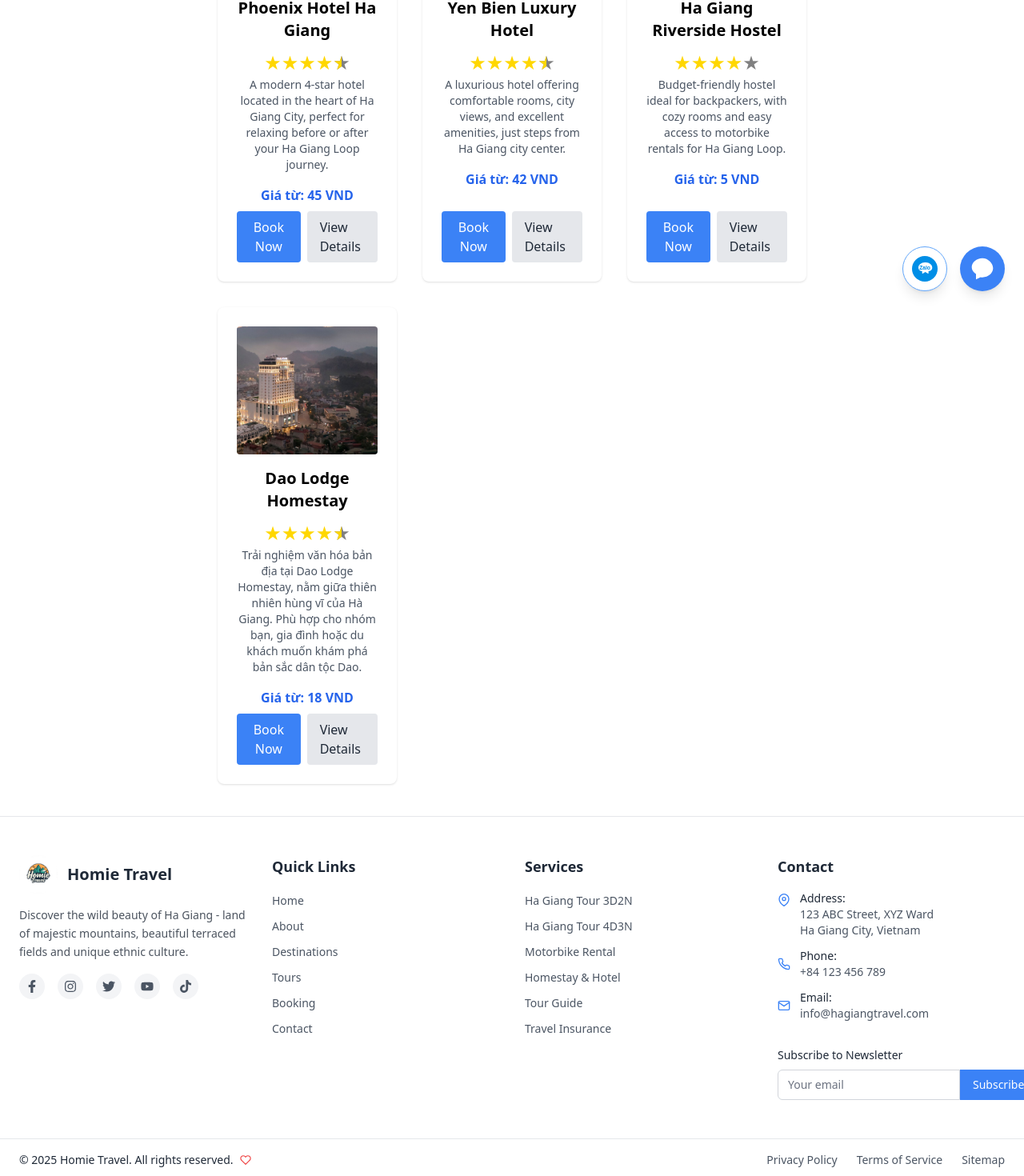
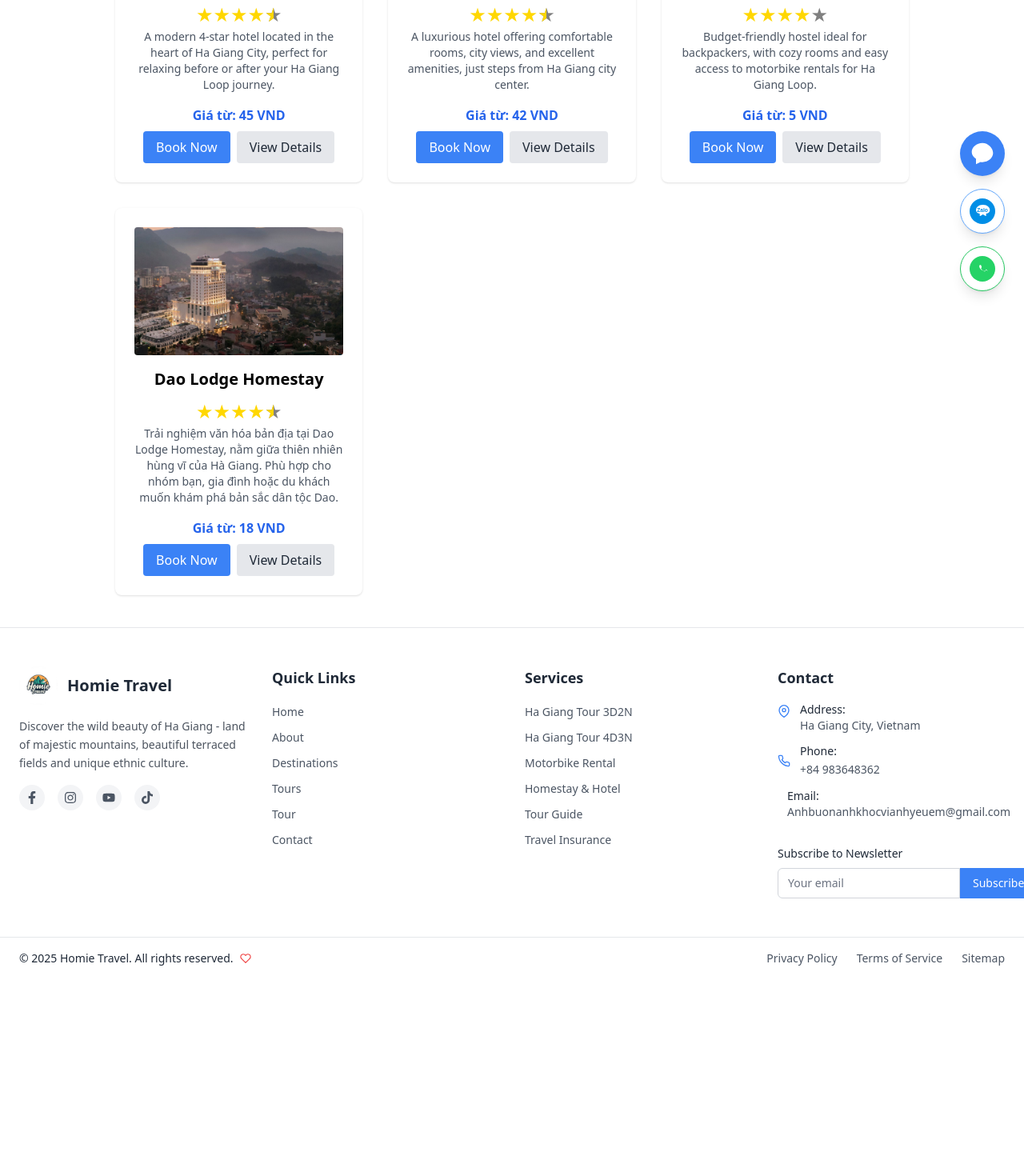
Before and after one commit to BBoyFinger/HaGiang-Client, a React (Vite) app: page /stay in a window 1280 px wide. Shown: the part 412-1882 px from the top of the page at 80% size. After the commit the page ends 1636 px from the top, so only its background shows below. Built offline with nearby package versions, Linux system fonts and the light colour scheme.

Commit message:
Update UI

```diff
--- a/src/components/ChatbotWidget.tsx
+++ b/src/components/ChatbotWidget.tsx
@@ -30,9 +30,10 @@ export default function ChatbotWidget() {
       {/* Nút mở chatbot */}
       {!open && (
         <>
+          <div className="fixed bottom-6 right-6 z-50 flex flex-col items-end gap-4">
             <button
               onClick={() => setOpen(true)}
-            className="fixed bottom-6 right-6 z-50 bg-blue-500 hover:bg-blue-600 text-white rounded-full w-14 h-14 flex items-center justify-center shadow-lg focus:outline-none"
+              className="bg-blue-500 hover:bg-blue-600 text-white rounded-full w-14 h-14 flex items-center justify-center shadow-lg focus:outline-none"
               aria-label="Mở chatbot"
             >
               <svg width="32" height="32" fill="none" viewBox="0 0 24 24"><path fill="currentColor" d="M12 2C6.48 2 2 5.92 2 10.5c0 2.54 1.54 4.81 4 6.32V22l4.29-2.15c.56.08 1.13.13 1.71.13 5.52 0 10-3.92 10-8.5S17.52 2 12 2Z"/></svg>
@@ -42,7 +43,7 @@ export default function ChatbotWidget() {
               href="https://zalo.me/0983648362"
               target="_blank"
               rel="noopener noreferrer"
-            className="fixed bottom-6 right-24 z-50 bg-white border border-blue-400 hover:bg-blue-50 rounded-full w-14 h-14 flex items-center justify-center shadow-lg transition-all"
+              className="bg-white border border-blue-400 hover:bg-blue-50 rounded-full w-14 h-14 flex items-center justify-center shadow-lg transition-all"
               aria-label="Chat Zalo"
             >
               {/* SVG logo Zalo */}
@@ -52,6 +53,21 @@ export default function ChatbotWidget() {
                 <text x="24" y="26" textAnchor="middle" fontSize="10" fontWeight="bold" fill="#008EE6" fontFamily="Arial, Helvetica, sans-serif">Zalo</text>
               </svg>
             </a>
+            {/* Bong bóng WhatsApp */}
+            <a
+              href="https://wa.me/84983648362"
+              target="_blank"
+              rel="noopener noreferrer"
+              className="bg-white border border-green-500 hover:bg-green-50 rounded-full w-14 h-14 flex items-center justify-center shadow-lg transition-all"
+              aria-label="Chat WhatsApp"
+            >
+              {/* SVG logo WhatsApp */}
+              <svg width="32" height="32" viewBox="0 0 48 48" fill="none" xmlns="http://www.w3.org/2000/svg">
+                <rect width="48" height="48" rx="24" fill="#25D366"/>
+                <path d="M34.6 28.2c-.5-.2-2.9-1.4-3.3-1.6-.4-.2-.7-.2-1 .2-.3.4-1.1 1.6-1.4 1.9-.3.3-.5.4-1 .1-.5-.2-2-0.7-3.8-2.3-1.4-1.2-2.3-2.7-2.6-3.2-.3-.5 0-.7.2-.9.2-.2.4-.5.6-.7.2-.2.2-.4.3-.7.1-.3 0-.5 0-.7 0-.2-.9-2.2-1.2-3-.3-.7-.6-.6-.8-.6h-.7c-.2 0-.5.1-.7.3-.2.2-1 1-1 2.5 0 1.5 1.1 3 1.2 3.2.1.2 2.2 3.4 5.3 4.6.7.3 1.2.5 1.6.6.7.2 1.3.2 1.8.1.6-.1 1.9-.8 2.2-1.6.3-.8.3-1.5.2-1.6z" fill="white"/>
+              </svg>
+            </a>
+          </div>
         </>
       )}
       {/* Khung chat */}
--- a/src/data/hotel.ts
+++ b/src/data/hotel.ts
@@ -18,7 +18,7 @@ export const hotels: Hotel[] = [
         ],
         phone: "+84 219 3899 888",
         email: "info@phoenixhotelhg.com",
-        website_url: "http://phoenixhotelhagiang.com/",
+        website_url: "#",
         created_at: new Date("2022-06-15T10:00:00Z"),
         updated_at: new Date("2023-12-01T08:30:00Z")
     },
@@ -38,7 +38,7 @@ export const hotels: Hotel[] = [
         ],
         phone: "+84 219 382 1234",
         email: "booking@yenbienhotel.vn",
-        website_url: "https://yenbienluxury.myharavan.com/",
+        website_url: "#",
         created_at: new Date("2021-11-01T09:00:00Z"),
         updated_at: new Date("2024-02-14T15:45:00Z")
     },
@@ -57,7 +57,7 @@ export const hotels: Hotel[] = [
         ],
         phone: "+84 936 123 456",
         email: "riversidehostel@gmail.com",
-        website_url: "https://hagiangriverside.com/",
+        website_url: "#",
         created_at: new Date("2023-01-10T14:00:00Z"),
         updated_at: new Date("2024-06-01T10:00:00Z")
     },
@@ -77,7 +77,7 @@ export const hotels: Hotel[] = [
         ],
         phone: "+84 912 345 678",
         email: "contact@daolodge.com",
-        website_url: "https://daolodge.com/",
+        website_url: "#",
         created_at: new Date("2023-05-20T12:00:00Z"),
         updated_at: new Date("2024-06-01T10:00:00Z")
     }
--- a/src/layouts/Footer.tsx
+++ b/src/layouts/Footer.tsx
@@ -31,21 +31,19 @@ const Footer = ({ isDark, toggleTheme }: FooterProps) => {
               {t("footer.company.description")}
             </p>
             <div className="flex space-x-4">
-              <a
-                href="#"
-                className={`p-2 rounded-full transition-colors ${
-                  isDark
+              <Link
+                to="https://www.facebook.com/profile.php?id=61575627280781"
+                className={`p-2 rounded-full transition-colors ${isDark
                   ? "bg-gray-800 hover:bg-blue-600 text-white"
                   : "bg-gray-100 hover:bg-blue-500 hover:text-white text-gray-600"
                   }`}
                 aria-label="Facebook"
               >
                 <FaFacebookF size={16} />
-              </a>
+              </Link>
               <a
-                href="#"
-                className={`p-2 rounded-full transition-colors ${
-                  isDark
+                href="https://www.instagram.com/homietravel42/"
+                className={`p-2 rounded-full transition-colors ${isDark
                   ? "bg-gray-800 hover:bg-pink-600 text-white"
                   : "bg-gray-100 hover:bg-pink-500 hover:text-white text-gray-600"
                   }`}
@@ -53,39 +51,27 @@ const Footer = ({ isDark, toggleTheme }: FooterProps) => {
               >
                 <FaInstagram size={16} />
               </a>
-              <a
-                href="#"
-                className={`p-2 rounded-full transition-colors ${
-                  isDark
-                    ? "bg-gray-800 hover:bg-blue-400 text-white"
-                    : "bg-gray-100 hover:bg-blue-400 hover:text-white text-gray-600"
-                }`}
-                aria-label="Twitter"
-              >
-                <FaTwitter size={16} />
-              </a>
-              <a
-                href="#"
-                className={`p-2 rounded-full transition-colors ${
-                  isDark
+
+              <Link
+                to="https://www.youtube.com/channel/UCJMURfzp3piz_YRFAc4fP8w"
+                className={`p-2 rounded-full transition-colors ${isDark
                   ? "bg-gray-800 hover:bg-red-600 text-white"
                   : "bg-gray-100 hover:bg-red-500 hover:text-white text-gray-600"
                   }`}
                 aria-label="YouTube"
               >
                 <FaYoutube size={16} />
-              </a>
-              <a
-                href="#"
-                className={`p-2 rounded-full transition-colors ${
-                  isDark
+              </Link>
+              <Link
+                to="https://www.tiktok.com/@HomieTravel42"
+                className={`p-2 rounded-full transition-colors ${isDark
                   ? "bg-gray-800 hover:bg-black text-white"
                   : "bg-gray-100 hover:bg-black hover:text-white text-gray-600"
                   }`}
                 aria-label="TikTok"
               >
                 <FaTiktok size={16} />
-              </a>
+              </Link>
             </div>
           </div>
 
@@ -96,8 +82,7 @@ const Footer = ({ isDark, toggleTheme }: FooterProps) => {
               <li>
                 <Link
                   to="/"
-                  className={`text-sm hover:text-blue-500 transition-colors ${
-                    isDark ? "text-gray-300" : "text-gray-600"
+                  className={`text-sm hover:text-blue-500 transition-colors ${isDark ? "text-gray-300" : "text-gray-600"
                     }`}
                 >
                   {t("nav.home")}
@@ -106,8 +91,7 @@ const Footer = ({ isDark, toggleTheme }: FooterProps) => {
               <li>
                 <Link
                   to="/about"
-                  className={`text-sm hover:text-blue-500 transition-colors ${
-                    isDark ? "text-gray-300" : "text-gray-600"
+                  className={`text-sm hover:text-blue-500 transition-colors ${isDark ? "text-gray-300" : "text-gray-600"
                     }`}
                 >
                   {t("nav.about")}
@@ -116,8 +100,7 @@ const Footer = ({ isDark, toggleTheme }: FooterProps) => {
               <li>
                 <Link
                   to="/destinations"
-                  className={`text-sm hover:text-blue-500 transition-colors ${
-                    isDark ? "text-gray-300" : "text-gray-600"
+                  className={`text-sm hover:text-blue-500 transition-colors ${isDark ? "text-gray-300" : "text-gray-600"
                     }`}
                 >
                   {t("destinations.title")}
@@ -126,8 +109,7 @@ const Footer = ({ isDark, toggleTheme }: FooterProps) => {
               <li>
                 <Link
                   to="/tours"
-                  className={`text-sm hover:text-blue-500 transition-colors ${
-                    isDark ? "text-gray-300" : "text-gray-600"
+                  className={`text-sm hover:text-blue-500 transition-colors ${isDark ? "text-gray-300" : "text-gray-600"
                     }`}
                 >
                   {t("tours.title")}
@@ -135,19 +117,17 @@ const Footer = ({ isDark, toggleTheme }: FooterProps) => {
               </li>
               <li>
                 <Link
-                  to="/booking"
-                  className={`text-sm hover:text-blue-500 transition-colors ${
-                    isDark ? "text-gray-300" : "text-gray-600"
+                  to="/tour"
+                  className={`text-sm hover:text-blue-500 transition-colors ${isDark ? "text-gray-300" : "text-gray-600"
                     }`}
                 >
-                  {t("nav.booking")}
+                  {t("nav.tour")}
                 </Link>
               </li>
               <li>
                 <Link
                   to="/contact"
-                  className={`text-sm hover:text-blue-500 transition-colors ${
-                    isDark ? "text-gray-300" : "text-gray-600"
+                  className={`text-sm hover:text-blue-500 transition-colors ${isDark ? "text-gray-300" : "text-gray-600"
                     }`}
                 >
                   {t("nav.contact")}
@@ -163,8 +143,7 @@ const Footer = ({ isDark, toggleTheme }: FooterProps) => {
               <li>
                 <a
                   href="#"
-                  className={`text-sm hover:text-blue-500 transition-colors ${
-                    isDark ? "text-gray-300" : "text-gray-600"
+                  className={`text-sm hover:text-blue-500 transition-colors ${isDark ? "text-gray-300" : "text-gray-600"
                     }`}
                 >
                   {t("footer.servicesList.tour3n2d")}
@@ -173,8 +152,7 @@ const Footer = ({ isDark, toggleTheme }: FooterProps) => {
               <li>
                 <a
                   href="#"
-                  className={`text-sm hover:text-blue-500 transition-colors ${
-                    isDark ? "text-gray-300" : "text-gray-600"
+                  className={`text-sm hover:text-blue-500 transition-colors ${isDark ? "text-gray-300" : "text-gray-600"
                     }`}
                 >
                   {t("footer.servicesList.tour4n3d")}
@@ -183,8 +161,7 @@ const Footer = ({ isDark, toggleTheme }: FooterProps) => {
               <li>
                 <a
                   href="#"
-                  className={`text-sm hover:text-blue-500 transition-colors ${
-                    isDark ? "text-gray-300" : "text-gray-600"
+                  className={`text-sm hover:text-blue-500 transition-colors ${isDark ? "text-gray-300" : "text-gray-600"
                     }`}
                 >
                   {t("footer.servicesList.rentBike")}
@@ -193,8 +170,7 @@ const Footer = ({ isDark, toggleTheme }: FooterProps) => {
               <li>
                 <a
                   href="#"
-                  className={`text-sm hover:text-blue-500 transition-colors ${
-                    isDark ? "text-gray-300" : "text-gray-600"
+                  className={`text-sm hover:text-blue-500 transition-colors ${isDark ? "text-gray-300" : "text-gray-600"
                     }`}
                 >
                   {t("footer.servicesList.homestay")}
@@ -203,8 +179,7 @@ const Footer = ({ isDark, toggleTheme }: FooterProps) => {
               <li>
                 <a
                   href="#"
-                  className={`text-sm hover:text-blue-500 transition-colors ${
-                    isDark ? "text-gray-300" : "text-gray-600"
+                  className={`text-sm hover:text-blue-500 transition-colors ${isDark ? "text-gray-300" : "text-gray-600"
                     }`}
                 >
                   {t("footer.servicesList.guide")}
@@ -213,8 +188,7 @@ const Footer = ({ isDark, toggleTheme }: FooterProps) => {
               <li>
                 <a
                   href="#"
-                  className={`text-sm hover:text-blue-500 transition-colors ${
-                    isDark ? "text-gray-300" : "text-gray-600"
+                  className={`text-sm hover:text-blue-500 transition-colors ${isDark ? "text-gray-300" : "text-gray-600"
                     }`}
                 >
                   {t("footer.servicesList.insurance")}
@@ -241,9 +215,9 @@ const Footer = ({ isDark, toggleTheme }: FooterProps) => {
                 <FiPhone className={`${isDark ? "text-blue-400" : "text-blue-500"}`} />
                 <div>
                   <p className="text-sm font-medium">{t("footer.contactInfo.phone")}</p>
-                  <p className={`text-sm ${isDark ? "text-gray-300" : "text-gray-600"}`}>
-                    {t("footer.contactInfo.phoneValue")}
-                  </p>
+                  <a href="tel:+84 983648362" className={`text-sm ${isDark ? "text-gray-300" : "text-gray-600"}`}>
+                    +84 983648362
+                  </a>
                 </div>
               </div>
 
@@ -265,8 +239,7 @@ const Footer = ({ isDark, toggleTheme }: FooterProps) => {
                 <input
                   type="email"
                   placeholder={t("footer.newsletter.placeholder")}
-                  className={`flex-1 px-3 py-2 text-sm border rounded-l-md focus:outline-none focus:ring-2 focus:ring-blue-500 ${
-                    isDark
+                  className={`flex-1 px-3 py-2 text-sm border rounded-l-md focus:outline-none focus:ring-2 focus:ring-blue-500 ${isDark
                     ? "bg-gray-800 border-gray-600 text-white placeholder-gray-400"
                     : "bg-white border-gray-300 text-gray-800 placeholder-gray-500"
                     }`}
@@ -292,24 +265,21 @@ const Footer = ({ isDark, toggleTheme }: FooterProps) => {
             <div className="flex items-center space-x-6 text-sm">
               <a
                 href="#"
-                className={`hover:text-blue-500 transition-colors ${
-                  isDark ? "text-gray-300" : "text-gray-600"
+                className={`hover:text-blue-500 transition-colors ${isDark ? "text-gray-300" : "text-gray-600"
                   }`}
               >
                 {t("footer.bottom.privacy")}
               </a>
               <a
                 href="#"
-                className={`hover:text-blue-500 transition-colors ${
-                  isDark ? "text-gray-300" : "text-gray-600"
+                className={`hover:text-blue-500 transition-colors ${isDark ? "text-gray-300" : "text-gray-600"
                   }`}
               >
                 {t("footer.bottom.terms")}
               </a>
               <a
                 href="#"
-                className={`hover:text-blue-500 transition-colors ${
-                  isDark ? "text-gray-300" : "text-gray-600"
+                className={`hover:text-blue-500 transition-colors ${isDark ? "text-gray-300" : "text-gray-600"
                   }`}
               >
                 {t("footer.bottom.sitemap")}
--- a/src/layouts/Header.tsx
+++ b/src/layouts/Header.tsx
@@ -46,14 +46,14 @@ const Header = ({
               {t("nav.home")}
             </Link>
             <Link
-              to="/booking"
+              to="/tour"
               className={
                 isDark
                   ? "text-white hover:text-blue-500"
                   : "text-gray-800 hover:text-blue-500"
               }
             >
-              {t("nav.booking")}
+              {t("nav.tour")}
             </Link>
             <Link
               to="/rent"
@@ -157,11 +157,11 @@ const Header = ({
               {t("nav.home")}
             </Link>
             <Link
-              to="/booking"
+              to="/tour"
               className={`${isDark ? "text-white" : "text-gray-800"} hover:text-blue-500`}
               onClick={() => setMobileNavOpen(false)}
             >
-              {t("nav.booking")}
+              {t("nav.tour")}
             </Link>
             <Link
               to="/rent"
--- a/src/locales/en/translation.json
+++ b/src/locales/en/translation.json
@@ -3,7 +3,7 @@
     "home": "Home",
     "about": "About",
     "contact": "Contact",
-    "booking": "Booking",
+    "tour": "Tour",
     "rent": "Rent a Vehicle",
     "stay": "Homestay & Hotel",
     "trip": "Ha Giang Trip",
@@ -65,9 +65,9 @@
       "address": "Address:",
       "phone": "Phone:",
       "email": "Email:",
-      "addressValue": "123 ABC Street, XYZ Ward<br/>Ha Giang City, Vietnam",
+      "addressValue": "Ha Giang City, Vietnam",
       "phoneValue": "+84 123 456 789",
-      "emailValue": "info@hagiangtravel.com"
+      "emailValue": "Anhbuonanhkhocvianhyeuem@gmail.com"
     },
     "newsletter": {
       "title": "Subscribe to Newsletter",
@@ -115,6 +115,23 @@
     "schedule": "Schedule",
     "reviews": "Reviews"
   },
+  "tour": {
+    "title": "Tour with Homie Travel",
+    "name": "Full Name",
+    "namePlaceholder": "Enter your full name",
+    "email": "Email",
+    "emailPlaceholder": "Enter your email",
+    "phone": "Phone number",
+    "phonePlaceholder": "Enter your phone number",
+    "tour": "Select tour",
+    "date": "Departure date",
+    "people": "Number of people",
+    "note": "Note",
+    "notePlaceholder": "Special requests (if any)",
+    "submit": "Book tour",
+    "success": "Booking successful! We will contact you soon.",
+    "time": "days"
+  },
   "booking": {
     "title": "Book a tour with Homie Travel",
     "name": "Full Name",
@@ -155,7 +172,7 @@
     "note": "Note",
     "notePlaceholder": "Special requests (if any)",
     "submit": "Book rental",
-    "success": "Booking successful! We will contact you soon."
+    "success": " successful! We will contact you soon."
   },
   "stay": {
     "title": "Book Homestay & Hotel in Ha Giang at Best Price | Homie Travel",
--- a/src/locales/vi/translation.json
+++ b/src/locales/vi/translation.json
@@ -3,7 +3,7 @@
     "home": "Trang chủ",
     "about": "Giới thiệu",
     "contact": "Liên hệ",
-    "booking": "Đặt tour",
+    "tour": "Tour",
     "rent": "Thuê xe",
     "stay": "Homestay & Khách sạn",
     "trip": "Tour Hà Giang",
@@ -70,9 +70,9 @@
       "address": "Địa chỉ:",
       "phone": "Điện thoại:",
       "email": "Email:",
-      "addressValue": "123 Đường ABC, Phường XYZ<br/>Thành phố Hà Giang, Việt Nam",
+      "addressValue": "Thành phố Hà Giang, Việt Nam",
       "phoneValue": "+84 123 456 789",
-      "emailValue": "info@hagiangtravel.com"
+      "emailValue": "anhbuonanhkhocvianhyeuem@gmail.com"
     },
     "newsletter": {
       "title": "Đăng ký nhận tin",
@@ -120,7 +120,7 @@
     "schedule": "Lịch trình",
     "reviews": "Đánh giá"
   },
-  "booking": {
+  "tour": {
     "title": "Đặt tour cùng Homie Travel",
     "name": "Họ tên",
     "namePlaceholder": "Nhập họ tên của bạn",
@@ -134,7 +134,8 @@
     "note": "Ghi chú",
     "notePlaceholder": "Yêu cầu đặc biệt (nếu có)",
     "submit": "Đặt tour",
-    "success": "Đặt tour thành công! Chúng tôi sẽ liên hệ bạn sớm."
+    "success": "Đặt tour thành công! Chúng tôi sẽ liên hệ bạn sớm.",
+    "time": "Ngày"
   },
   "rent": {
     "title": "Thuê phương tiện",
--- a/src/pages/Home.tsx
+++ b/src/pages/Home.tsx
@@ -86,7 +86,7 @@ export default function Home() {
       </Helmet>
       <div>
         {/* Hero Section */}
-        <section className="h-[60vh]">
+        <section className="h-screen">
           <HeroCarousel isDark={isDark} />
         </section>
 
--- a/src/pages/Stay.tsx
+++ b/src/pages/Stay.tsx
@@ -53,7 +53,7 @@ export default function Stay() {
         <meta name="twitter:description" content={t('stay.description')} />
         <meta name="twitter:image" content="https://homieTravel.vn/og-image.jpg" />
       </Helmet>
-      <div className="max-w-3xl mx-auto px-4 py-10">
+      <div className="max-w-5xl mx-auto px-4 py-10">
         <h2 className="text-2xl font-bold mb-6 text-center">{t('stay.title')}</h2>
         <div className="grid grid-cols-1 md:grid-cols-3 gap-8">
           {hotels.map((hotel) => (
--- a/src/routes/PublicRoutes.tsx
+++ b/src/routes/PublicRoutes.tsx
@@ -4,8 +4,8 @@ import Home from "@/pages/Home";
 import About from "@/pages/About";
 import DestinationDetail from "@/pages/Destination/DestinationDetail";
 import Destinations from "@/pages/Destination/Destinations";
-import TourDetail from "@/pages/TourDetail";
-import Booking from "@/pages/Booking";
+import TourDetail from "@/pages/Tour/TourDetail";
+import Tour from "@/pages/Tour/Tour";
 import Rent from "@/pages/Rent/Rent";
 import Stay from "@/pages/Stay";
 import Contact from "@/pages/Contact";
@@ -24,7 +24,7 @@ export default function PublicRoutes() {
         <Route path="destinations" element={<Destinations />} />
         <Route path="destinations/:id" element={<DestinationDetail />} />
         <Route path="tours/:slug" element={<TourDetail />} />
-        <Route path="booking" element={<Booking />} />
+        <Route path="tour" element={<Tour />} />
         <Route path="rent" element={<Rent />} />
         <Route path="rent/:slug" element={<MotorbikeDetail />} />
         <Route path="stay" element={<Stay />} />
```
Also changed, not shown: src/components/TourCard.tsx (+26 -7 lines), src/pages/Tour/Tour.tsx (renamed from src/pages/Booking.tsx, +8 -16 lines), src/pages/Tour/TourDetail.tsx (renamed from src/pages/TourDetail.tsx). Lines whose indentation alone changed are shown as unchanged.
